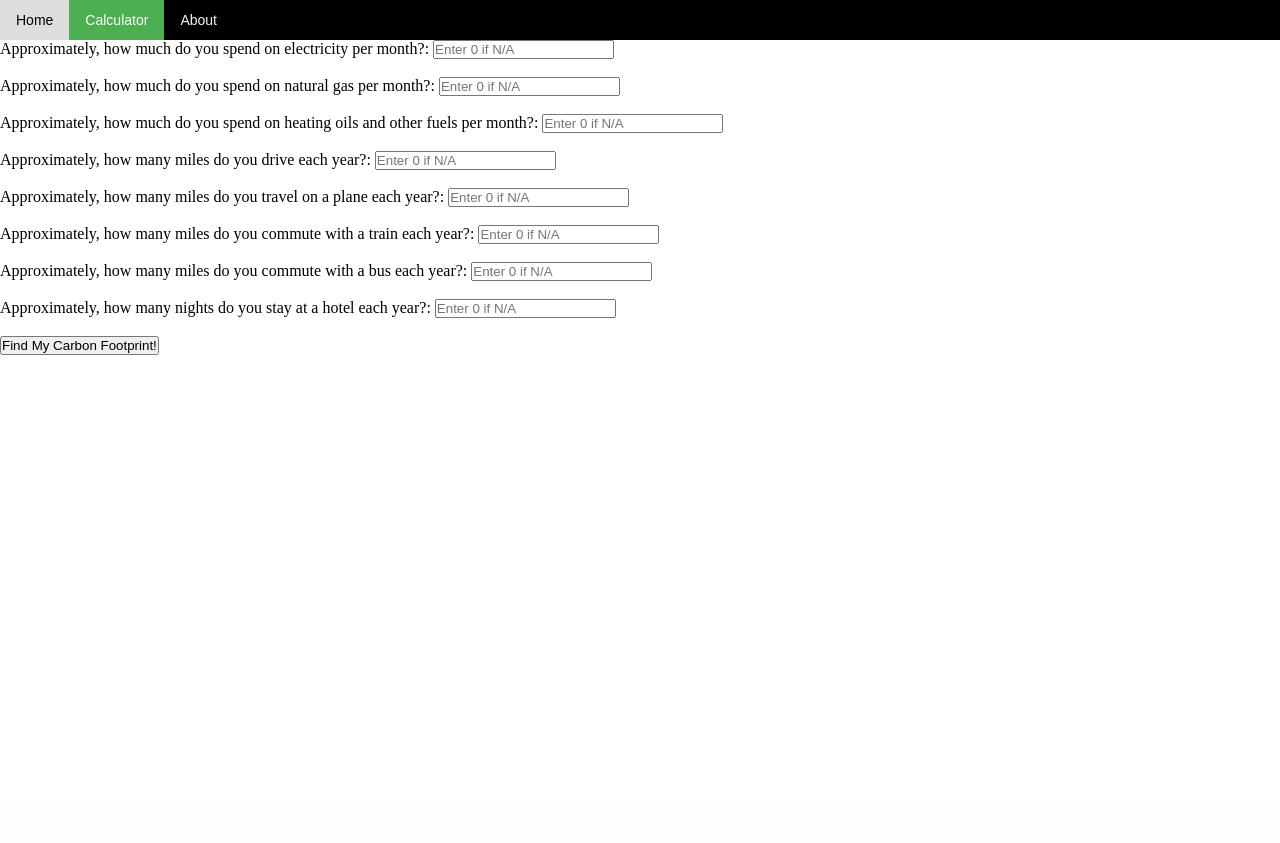
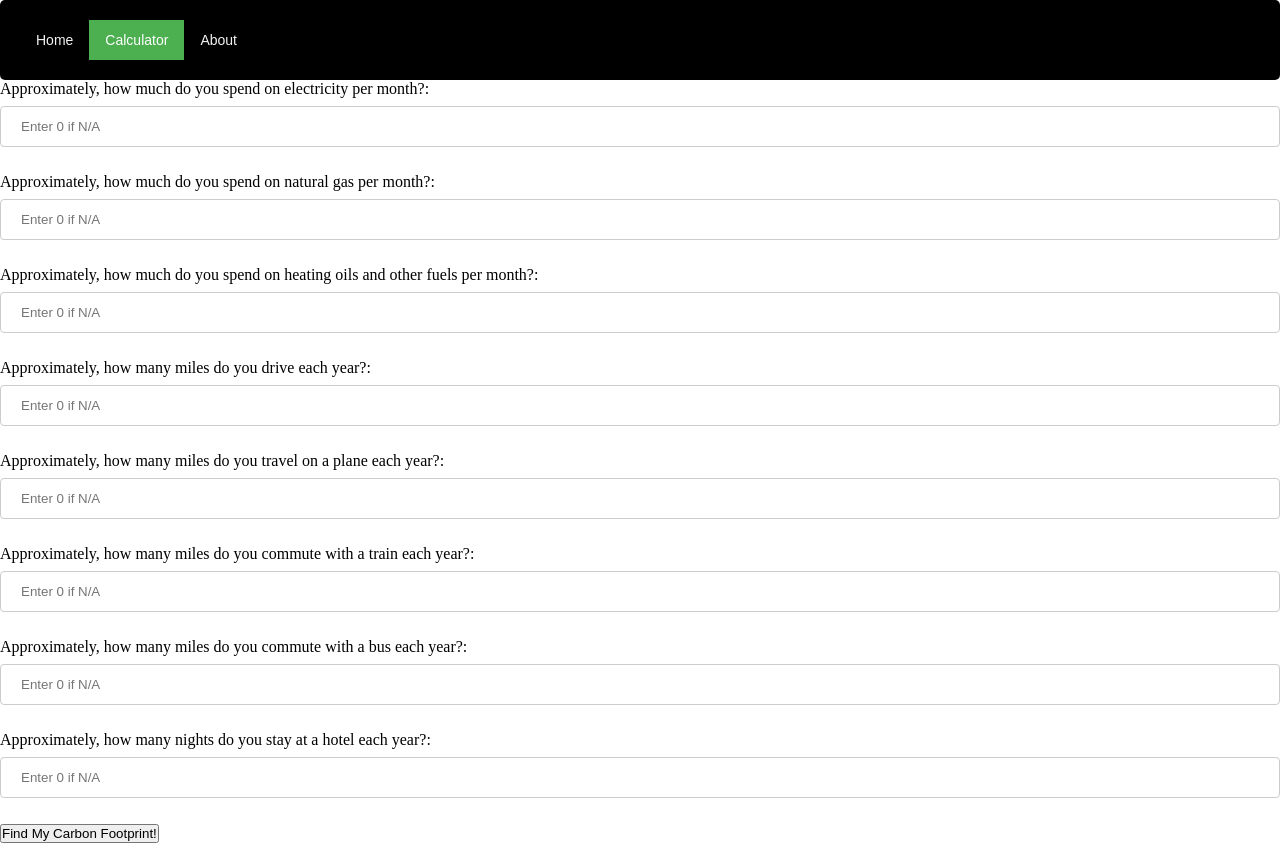
Before and after one commit to fadybesada/EcoStep, a Python web app: template templates/input.html in a window 1280 px wide. Before the commit the page ends 355 px from the top, so only its background shows below. Run offline with Jinja, Linux system fonts and the light colour scheme; the template is opened without the code that fills it, so the values that code supplies are empty.

Commit message:
form css

```diff
--- a/static/css/input.css
+++ b/static/css/input.css
@@ -0,0 +1,30 @@
+input[type=text], select {
+  width: 100%;
+  padding: 12px 20px;
+  margin: 8px 0;
+  display: inline-block;
+  border: 1px solid #ccc;
+  border-radius: 4px;
+  box-sizing: border-box;
+}
+
+input[type=submit] {
+  width: 100%;
+  background-color: #4CAF50;
+  color: white;
+  padding: 14px 20px;
+  margin: 8px 0;
+  border: none;
+  border-radius: 4px;
+  cursor: pointer;
+}
+
+input[type=submit]:hover {
+  background-color: #45a049;
+}
+
+div {
+  border-radius: 5px;
+  background-color: #f2f2f2;
+  padding: 20px;
+}
--- a/static/css/mainPage.css
+++ b/static/css/mainPage.css
@@ -49,6 +49,8 @@
   font-family: Arial;
   font-size: 60px;
   color: white;
+  font-weight: bold;
+  letter-spacing: 4px;
 }
 
 
```
